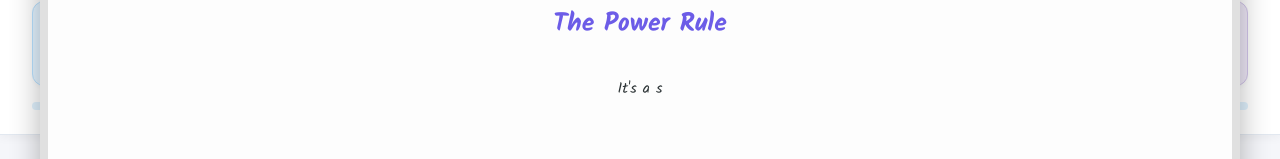
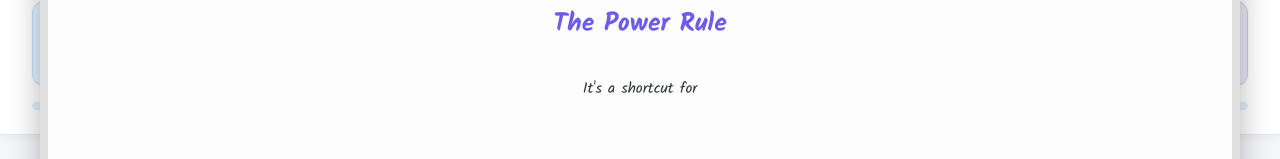
Before and after one commit to Kusuma2651/question-bank, a React (Create React App) app: page /learn in a window 1280 px wide. Both pictures are taken after a click on the button "Derivative Power Rule". Shown: the part 122-281 px from the top of the page. Built offline with nearby package versions, Linux system fonts and the light colour scheme.

Commit message:
multiple-single-animation -fixed-ui

```diff
--- a/src/components/Whiteboard.js
+++ b/src/components/Whiteboard.js
@@ -6,23 +6,84 @@ import { whiteboardContent } from '../data/explanationData.js';
 import { TypeAnimation } from 'react-type-animation';
 import { BlockMath } from 'react-katex';
 
-const WhiteboardStep = ({ step }) => {
+const WhiteboardStep = ({ step, shouldAnimate, onComplete }) => {
   const { type, content, src, alt, animation, items } = step;
+  const [isComplete, setIsComplete] = useState(false);
+
+  useEffect(() => {
+    if (!shouldAnimate) {
+      setIsComplete(true);
+    }
+  }, [shouldAnimate]);
+
+  const handleAnimationComplete = () => {
+    setIsComplete(true);
+    if (onComplete) onComplete();
+  };
+
+  useEffect(() => {
+    if (shouldAnimate && onComplete && ['svg', 'formula', 'image'].includes(type)) {
+      const timer = setTimeout(() => {
+        handleAnimationComplete();
+      }, step.delay || 1500);
+      return () => clearTimeout(timer);
+    }
+  }, [shouldAnimate, onComplete, type, step]);
 
   const renderContent = () => {
     switch (type) {
       case 'heading':
-        return <TypeAnimation sequence={[content]} speed={10} wrapper="h1" cursor={false} />;
+        return shouldAnimate ? (
+          <TypeAnimation
+            sequence={[content, handleAnimationComplete]}
+            speed={30}
+            wrapper="h1"
+            cursor={false}
+            style={{ whiteSpace: 'pre-line' }}
+          />
+        ) : (
+          <h1 style={{ whiteSpace: 'pre-line' }}>{content}</h1>
+        );
       case 'sub-heading':
-        return <TypeAnimation sequence={[content]} speed={10} wrapper="h2" cursor={false} />;
+        return shouldAnimate ? (
+          <TypeAnimation
+            sequence={[content, handleAnimationComplete]}
+            speed={30}
+            wrapper="h2"
+            cursor={false}
+            style={{ whiteSpace: 'pre-line' }}
+          />
+        ) : (
+          <h2 style={{ whiteSpace: 'pre-line' }}>{content}</h2>
+        );
       case 'text':
-        return <TypeAnimation sequence={[content]} speed={10} wrapper="p" cursor={false} />;
+        return shouldAnimate ? (
+          <TypeAnimation
+            sequence={[content, handleAnimationComplete]}
+            speed={30}
+            wrapper="p"
+            cursor={false}
+            style={{ whiteSpace: 'pre-line' }}
+          />
+        ) : (
+          <p style={{ whiteSpace: 'pre-line' }}>{content}</p>
+        );
       case 'list':
         return (
-          <ul className="checklist">
+          <ul className="checklist" style={{ whiteSpace: 'pre-line' }}>
             {items.map((item, i) => (
               <li key={i}>
-                <TypeAnimation sequence={[item]} speed={80} wrapper="span" cursor={false} />
+                {shouldAnimate ? (
+                  <TypeAnimation
+                    sequence={[item, () => i === items.length - 1 && handleAnimationComplete()]}
+                    speed={50}
+                    wrapper="span"
+                    cursor={false}
+                    style={{ whiteSpace: 'pre-line' }}
+                  />
+                ) : (
+                  <span style={{ whiteSpace: 'pre-line' }}>{item}</span>
+                )}
               </li>
             ))}
           </ul>
@@ -39,7 +100,7 @@ const WhiteboardStep = ({ step }) => {
   };
 
   return (
-    <div className={`whiteboard-step ${animation || ''}`}>
+    <div className={`whiteboard-step ${animation || ''} ${isComplete ? 'complete' : ''}`}>
       {renderContent()}
     </div>
   );
@@ -47,27 +108,36 @@ const WhiteboardStep = ({ step }) => {
 
 const Whiteboard = ({ topicId, onClose }) => {
   const [displayedSteps, setDisplayedSteps] = useState([]);
+  const [currentStepIndex, setCurrentStepIndex] = useState(0);
   const [isMinimized, setIsMinimized] = useState(false);
-  const topicData = whiteboardContent[topicId] || { title: 'Not Found', steps: [{ type: 'text', content: 'Content for this topic could not be found.' }] };
+  const [isAnimating, setIsAnimating] = useState(true);
+  const topicData = whiteboardContent[topicId] || {
+    title: 'Not Found',
+    steps: [{ type: 'text', content: 'Content for this topic could not be found.' }]
+  };
   const contentRef = useRef(null);
 
   useEffect(() => {
-    const timeouts = [];
     setDisplayedSteps([]);
+    setCurrentStepIndex(0);
+    setIsAnimating(true);
+  }, [topicId]);
 
-    let cumulativeDelay = 0;
-    topicData.steps.forEach((step) => {
-      cumulativeDelay += step.delay || 1000;
-      const stepTimeout = setTimeout(() => {
-        setDisplayedSteps(prev => [...prev, step]);
-      }, cumulativeDelay);
-      timeouts.push(stepTimeout);
-    });
+  const handleStepComplete = () => {
+    setIsAnimating(false);
+    if (currentStepIndex < topicData.steps.length - 1) {
+      setTimeout(() => {
+        setCurrentStepIndex(prev => prev + 1);
+        setIsAnimating(true);
+      }, 300);
+    }
+  };
 
-    return () => {
-      timeouts.forEach(clearTimeout);
-    };
-  }, [topicId]);
+  useEffect(() => {
+    if (currentStepIndex < topicData.steps.length) {
+      setDisplayedSteps(prev => [...prev, topicData.steps[currentStepIndex]]);
+    }
+  }, [currentStepIndex, topicData.steps]);
 
   useEffect(() => {
     if (contentRef.current && !isMinimized) {
@@ -81,6 +151,7 @@ const Whiteboard = ({ topicId, onClose }) => {
 
   const handleMaximize = () => {
     setIsMinimized(false);
+    setIsAnimating(currentStepIndex >= displayedSteps.length - 1);
   };
 
   if (isMinimized) {
@@ -114,9 +185,14 @@ const Whiteboard = ({ topicId, onClose }) => {
           </button>
         </div>
       </header>
-      <div className="whiteboard-content" ref={contentRef}>
+      <div className="whiteboard-content" ref={contentRef} style={{ overflowY: 'auto', flex: '1' }}>
         {displayedSteps.map((step, index) => (
-          <WhiteboardStep key={index} step={step} />
+          <WhiteboardStep
+            key={index}
+            step={step}
+            shouldAnimate={index === currentStepIndex && isAnimating}
+            onComplete={index === currentStepIndex ? handleStepComplete : null}
+          />
         ))}
       </div>
       <div className="whiteboard-tray"></div>
```
